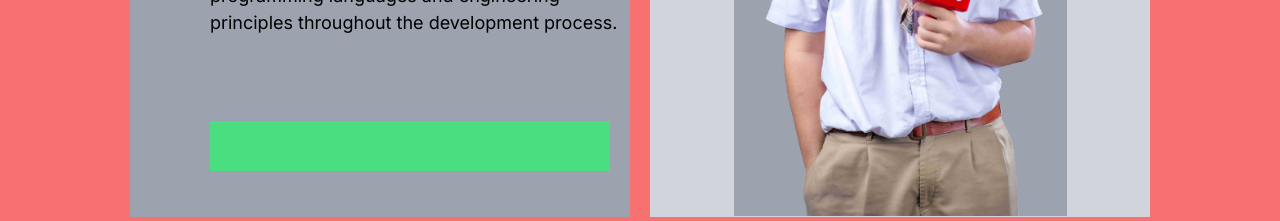
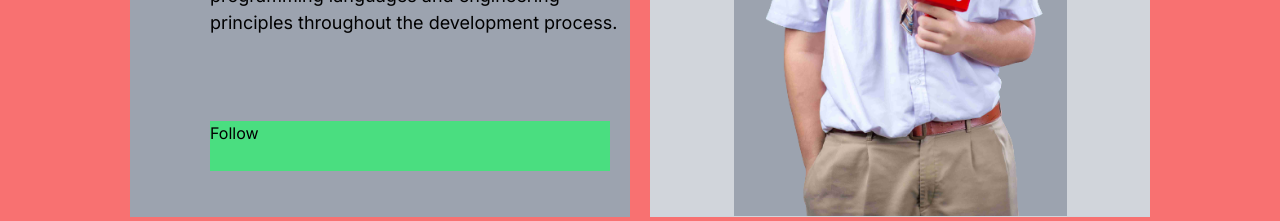
Before and after one commit to Worrawatsoda/sodaportfolio, a Next.js app: page / in a window 1280 px wide. Shown: the part 1140-1361 px from the top of the page. Built offline with nearby package versions, Linux system fonts and the light colour scheme.

Commit message:
Edit section 2

```diff
--- a/src/app/page.tsx
+++ b/src/app/page.tsx
@@ -51,8 +51,8 @@ export default function Home() {
           <div className='bg-gray-400 w-[500px] h-[500px] pl-20 pt-20 '>
             <h1 className='text-black font-semibold italic text-[23px]'>Hello!<br /> I’m soda<br /> I Need To Be A  Software Developer</h1>
             <p className='text-grey-300 text-[18px]'><br />I’m a person who is going to develop and maintain software solutions, utilizing programming languages and engineering principles throughout the development process.</p>
-            <div className='bg-green-400 h-[50px] w-[400px] mt-[85px] '>
-
+            <div className='bg-green-400 h-[50px] w-[400px] mt-[85px]   '>
+              <p>Follow</p>
             </div>
           </div>
 
```
